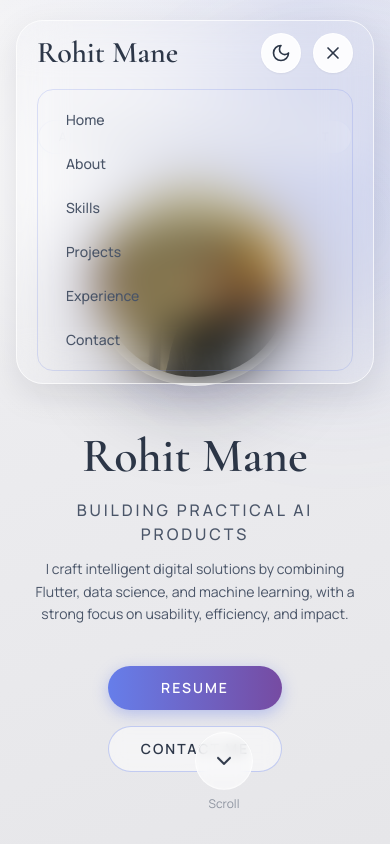
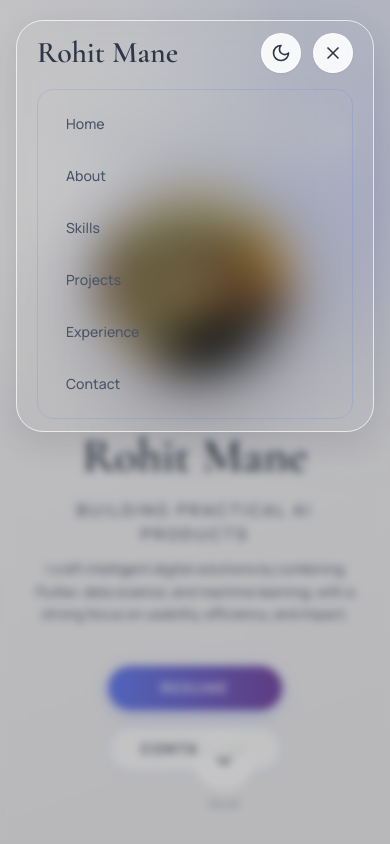
Before and after one commit to rohitmane45/rohit-portfolio, a React (Vite) app: page / in a window 390 px wide. Both pictures are taken after a click on the button 333 px from the left and 53 px from the top of the page. Shown: the top 844 px of the page. Built offline with nearby package versions, Linux system fonts and the light colour scheme.

Commit message:
Update portfolio: Add final year resume and fix mobile navigation menu

```diff
--- a/src/components/ContactSection.tsx
+++ b/src/components/ContactSection.tsx
@@ -192,8 +192,8 @@ const ContactSection: React.FC = () => {
               className="pt-2"
             >
               <motion.a
-                href="/assets/Rohit_s_Engineering_Resume_.pdf"
-                download="Rohit_s_Engineering_Resume_.pdf"
+                href="/assets/Rohit Mane Final Year Resume.pdf"
+                download="Rohit_Mane_Final_Year_Resume.pdf"
                 className="inline-flex w-full items-center justify-center gap-2 rounded-full bg-gradient-to-r from-[#667eea] to-[#764ba2] px-6 py-3 text-sm font-semibold uppercase tracking-[0.12em] text-white shadow-[0_4px_15px_rgba(102,126,234,0.4)] transition-all duration-300 hover:-translate-y-0.5 hover:shadow-[0_16px_30px_rgba(102,126,234,0.45)]"
               >
                 <Download className="w-5 h-5" />
--- a/src/components/HeroSection.tsx
+++ b/src/components/HeroSection.tsx
@@ -82,8 +82,8 @@ const HeroSection: React.FC = () => {
           className="flex flex-col gap-4 sm:flex-row"
         >
           <motion.a
-            href="/assets/Rohit_s_Engineering_Resume_.pdf"
-            download="Rohit_s_Engineering_Resume_.pdf"
+            href="/assets/Rohit Mane Final Year Resume.pdf"
+            download="Rohit_Mane_Final_Year_Resume.pdf"
             className="rounded-full bg-gradient-to-r from-[#667eea] to-[#764ba2] px-8 py-3 text-sm font-semibold uppercase tracking-[0.14em] text-white shadow-[0_4px_15px_rgba(102,126,234,0.4)] transition-all duration-300 hover:-translate-y-0.5 hover:shadow-[0_16px_30px_rgba(102,126,234,0.45)]"
           >
             Resume
--- a/src/components/Navigation.tsx
+++ b/src/components/Navigation.tsx
@@ -36,6 +36,7 @@ const Navigation: React.FC = () => {
   ];
 
   return (
+    <>
       <motion.nav
         variants={navVariants}
         initial="hidden"
@@ -46,8 +47,8 @@ const Navigation: React.FC = () => {
       >
         <div className="mx-auto max-w-7xl px-4 sm:px-6 lg:px-8">
           <div
-          className={`rounded-[1.7rem] border border-white/70 px-5 py-3 shadow-[0_12px_34px_rgba(15,23,42,0.10)] backdrop-blur-xl transition-all duration-300 sm:px-6 ${
-            isScrolled ? 'bg-white/82' : 'bg-white/72'
+            className={`rounded-[1.7rem] border border-white/70 px-5 py-3 shadow-[0_12px_34px_rgba(15,23,42,0.10)] backdrop-blur-xl transition-all duration-300 sm:px-6 dark:border-gray-700/50 ${
+              isScrolled ? 'bg-white/82 dark:bg-gray-900/90' : 'bg-white/72 dark:bg-gray-900/80'
             }`}
           >
             <div className="flex justify-between items-center">
@@ -62,7 +63,7 @@ const Navigation: React.FC = () => {
               </motion.div>
 
               <div className="hidden md:flex items-center gap-3">
-              <div className="flex items-center gap-1 rounded-full border border-[rgba(102,126,234,0.18)] bg-white/80 px-2 py-1">
+                <div className="flex items-center gap-1 rounded-full border border-[rgba(102,126,234,0.18)] bg-white/80 px-2 py-1 dark:bg-gray-800/80 dark:border-gray-700/50">
                 {navItems.map((item) => (
                   <motion.button
                     key={item.id}
@@ -80,7 +81,7 @@ const Navigation: React.FC = () => {
                   whileHover={{ scale: 1.1 }}
                   whileTap={{ scale: 0.9 }}
                   onClick={toggleTheme}
-                className="flex h-11 w-11 items-center justify-center rounded-full border border-white/80 bg-white/92 shadow-[0_8px_20px_rgba(15,23,42,0.12)]"
+                  className="flex h-11 w-11 items-center justify-center rounded-full border border-white/80 bg-white/92 shadow-[0_8px_20px_rgba(15,23,42,0.12)] dark:bg-gray-800/90 dark:border-gray-700/50"
                   aria-label="Toggle theme"
                 >
                   {theme === 'light' ? (
@@ -96,7 +97,7 @@ const Navigation: React.FC = () => {
                   whileHover={{ scale: 1.1 }}
                   whileTap={{ scale: 0.9 }}
                   onClick={toggleTheme}
-                className="flex h-10 w-10 items-center justify-center rounded-full border border-white/80 bg-white/90 shadow-sm"
+                  className="flex h-10 w-10 items-center justify-center rounded-full border border-white/80 bg-white/90 shadow-sm dark:bg-gray-800/90 dark:border-gray-700/50"
                   aria-label="Toggle theme"
                 >
                   {theme === 'light' ? (
@@ -110,7 +111,7 @@ const Navigation: React.FC = () => {
                   whileHover={{ scale: 1.1 }}
                   whileTap={{ scale: 0.9 }}
                   onClick={() => setIsMobileMenuOpen(!isMobileMenuOpen)}
-                className="flex h-10 w-10 items-center justify-center rounded-full border border-white/80 bg-white/90 shadow-sm"
+                  className="flex h-10 w-10 items-center justify-center rounded-full border border-white/80 bg-white/90 shadow-sm dark:bg-gray-800/90 dark:border-gray-700/50 z-50"
                   aria-label="Toggle menu"
                 >
                   {isMobileMenuOpen ? (
@@ -122,31 +123,44 @@ const Navigation: React.FC = () => {
               </div>
             </div>
 
+            {isMobileMenuOpen && (
               <motion.div
-            initial={false}
-            animate={{
-              height: isMobileMenuOpen ? 'auto' : 0,
-              opacity: isMobileMenuOpen ? 1 : 0,
-            }}
+                initial={{ height: 0, opacity: 0 }}
+                animate={{ height: 'auto', opacity: 1 }}
+                exit={{ height: 0, opacity: 0 }}
                 transition={{ duration: 0.3 }}
                 className="md:hidden overflow-hidden"
               >
-            <div className="mt-4 space-y-2 rounded-2xl border border-[rgba(102,126,234,0.2)] bg-white/86 p-3">
+                <div className="mt-4 space-y-2 rounded-2xl border border-[rgba(102,126,234,0.2)] bg-white/86 p-3 dark:bg-gray-800/90 dark:border-gray-700/50">
                   {navItems.map((item) => (
                     <motion.button
                       key={item.id}
                       whileHover={{ x: 5 }}
+                      whileTap={{ scale: 0.98 }}
                       onClick={() => scrollToSection(item.id)}
-                  className="block w-full rounded-xl px-4 py-2 text-left text-sm font-medium text-[var(--neuro-text-secondary)] transition-colors duration-200 hover:bg-[rgba(102,126,234,0.1)] hover:text-[var(--neuro-accent)]"
+                      className="block w-full rounded-xl px-4 py-3 text-left text-sm font-medium text-[var(--neuro-text-secondary)] transition-colors duration-200 hover:bg-[rgba(102,126,234,0.1)] hover:text-[var(--neuro-accent)] active:bg-[rgba(102,126,234,0.15)]"
                     >
                       {item.label}
                     </motion.button>
                   ))}
                 </div>
               </motion.div>
+            )}
           </div>
         </div>
       </motion.nav>
+
+      {/* Mobile menu backdrop overlay */}
+      {isMobileMenuOpen && (
+        <motion.div
+          initial={{ opacity: 0 }}
+          animate={{ opacity: 1 }}
+          exit={{ opacity: 0 }}
+          onClick={() => setIsMobileMenuOpen(false)}
+          className="fixed inset-0 bg-black/20 backdrop-blur-sm z-40 md:hidden"
+        />
+      )}
+    </>
   );
 };
 
```
Also changed, not shown: 2 other files (tests, documents, lock files or other folders). Lines whose indentation alone changed are shown as unchanged.
